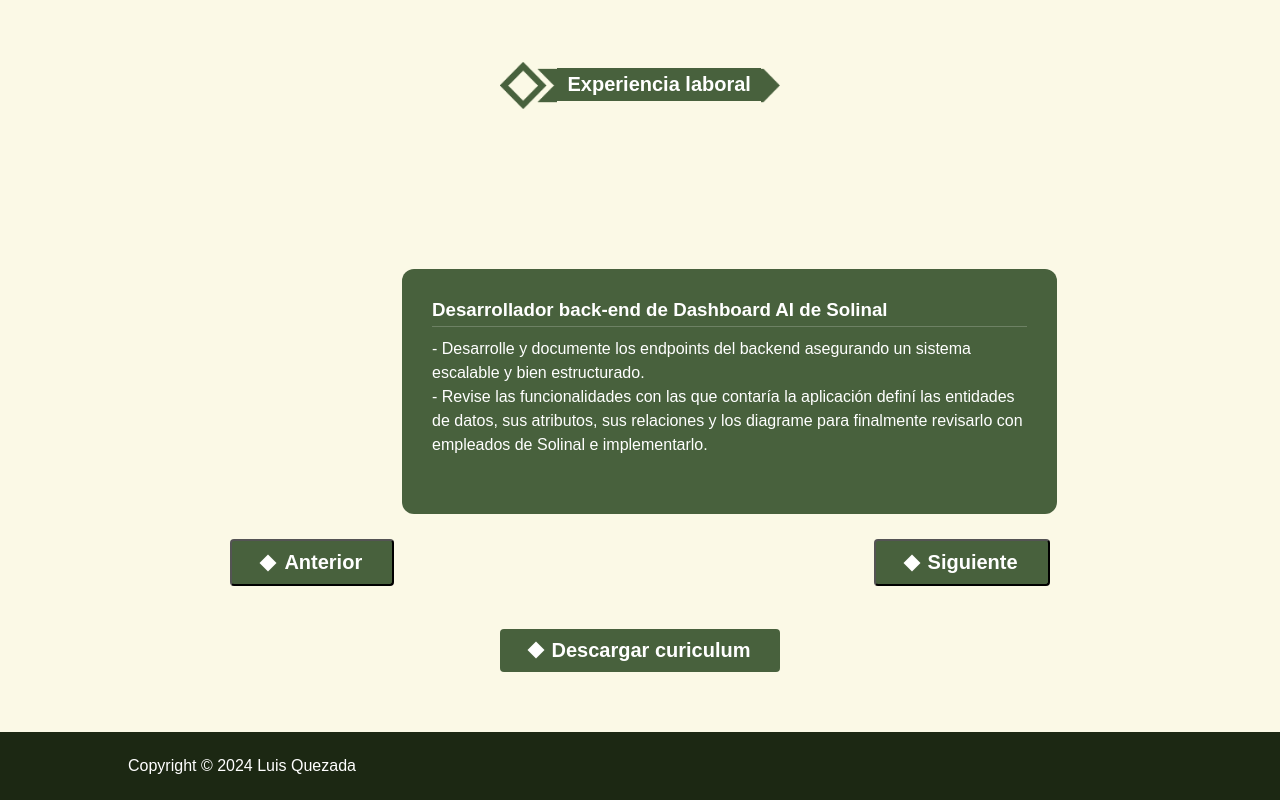
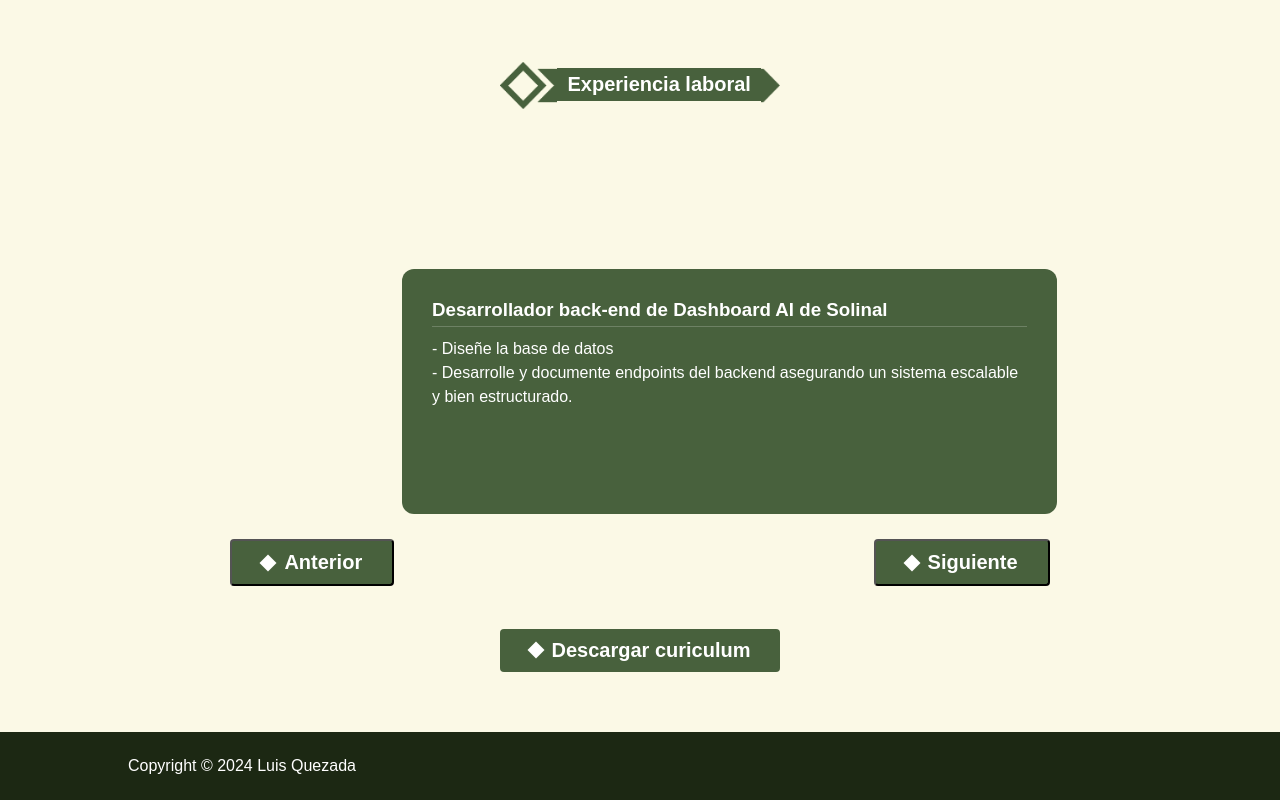
Before and after one commit to LuisAntonioQuezadaAristega/curriculum, a plain HTML site: page index.html in a window 1280 px wide. Shown: the part 2396-3196 px from the top of the page. Drawn offline with Linux system fonts and the light colour scheme.

Commit message:
Update index.html

```diff
--- a/index.html
+++ b/index.html
@@ -194,10 +194,8 @@
             <div class="card-info gallery-item fade-in-element">
                 <h3>Desarrollador back-end de Dashboard AI de Solinal</h3>
                 <p>
-                    - Desarrolle y documente los endpoints del backend asegurando un sistema escalable y bien estructurado.<br>
-                    - Revise las funcionalidades con las que contaría la aplicación
-                    definí las entidades de datos, sus atributos, sus relaciones y los diagrame para
-                    finalmente revisarlo con empleados de Solinal e implementarlo.
+                    - Diseñe la base de datos<br>
+                    - Desarrolle y documente endpoints del backend asegurando un sistema escalable y bien estructurado.
                 </p>
             </div>
 
```
